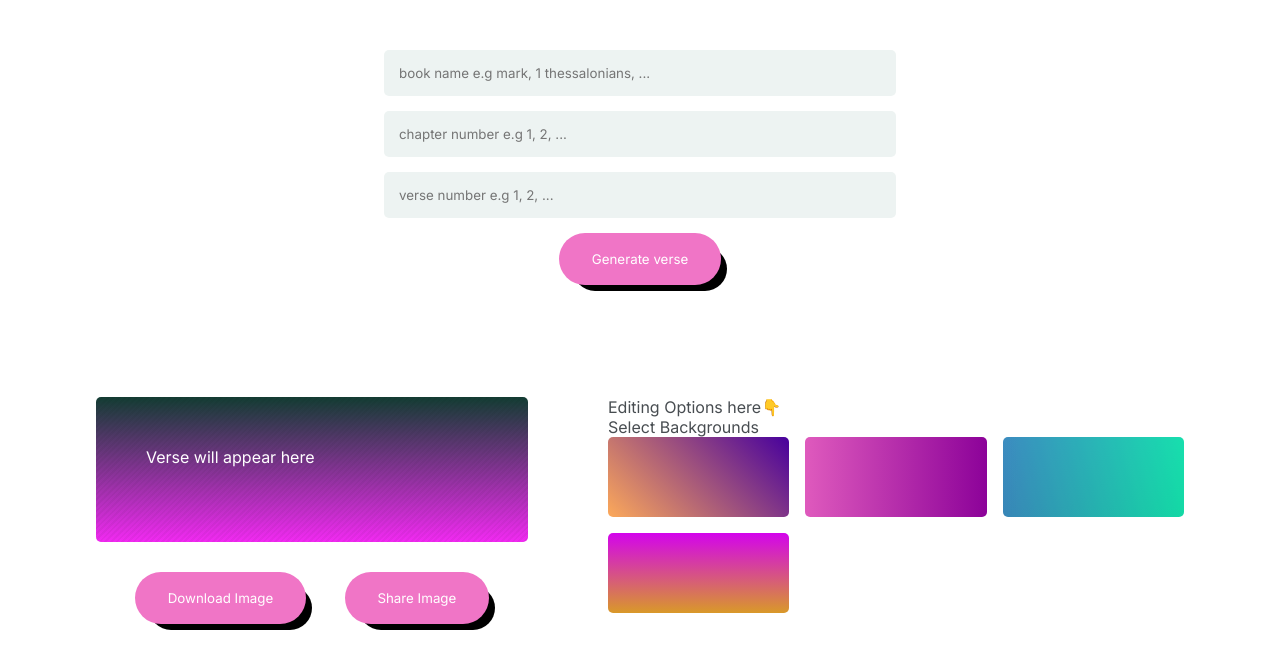
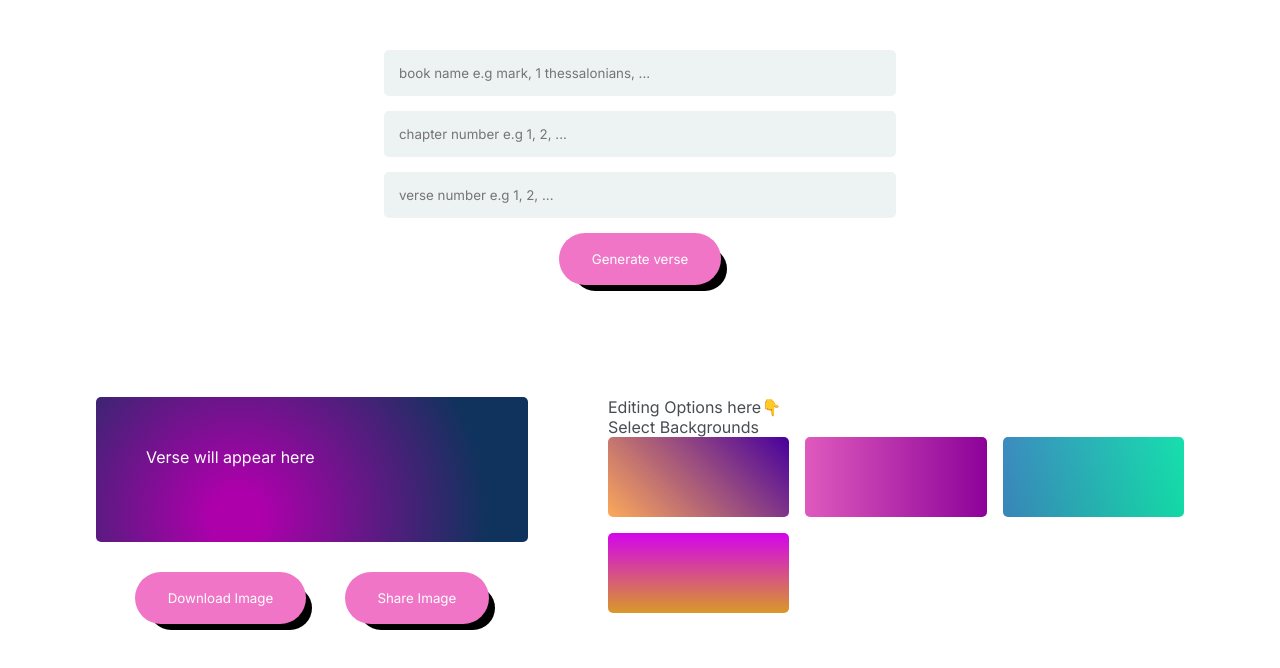
Before and after one commit to abrusu-collins/bibly, a React (Create React App) app: page /app in a window 1280 px wide. Shown: the top 668 px of the page. Built offline with nearby package versions, Linux system fonts and the light colour scheme; a web font is replaced by a local one.

Commit message:
neat bro

```diff
--- a/src/scss/app page/_dataandediting.scss
+++ b/src/scss/app page/_dataandediting.scss
@@ -7,14 +7,7 @@
   margin: 100px auto;
   & .data {
     & .versediv {
-      background-image: repeating-linear-gradient(
-          135deg,
-          rgba(0, 0, 0, 0.04) 0px,
-          rgba(0, 0, 0, 0.04) 2px,
-          transparent 2px,
-          transparent 4px
-        ),
-        linear-gradient(0deg, rgb(242, 42, 242), rgb(19, 61, 51));
+        background-image: radial-gradient( circle farthest-corner at 32.7% 82.7%,  rgba(173,0,171,1) 8.3%, rgba(15,51,92,1) 79.4% );
       padding: 50px;
       text-align: center;
       border-radius: 5px;
--- a/src/styles/index.css
+++ b/src/styles/index.css
@@ -187,7 +187,7 @@ form button:hover {
   margin: 100px auto;
 }
 .dataandediting .data .versediv {
-  background-image: repeating-linear-gradient(135deg, rgba(0, 0, 0, 0.04) 0px, rgba(0, 0, 0, 0.04) 2px, transparent 2px, transparent 4px), linear-gradient(0deg, rgb(242, 42, 242), rgb(19, 61, 51));
+  background-image: radial-gradient(circle farthest-corner at 32.7% 82.7%, rgb(173, 0, 171) 8.3%, rgb(15, 51, 92) 79.4%);
   padding: 50px;
   text-align: center;
   border-radius: 5px;
```
